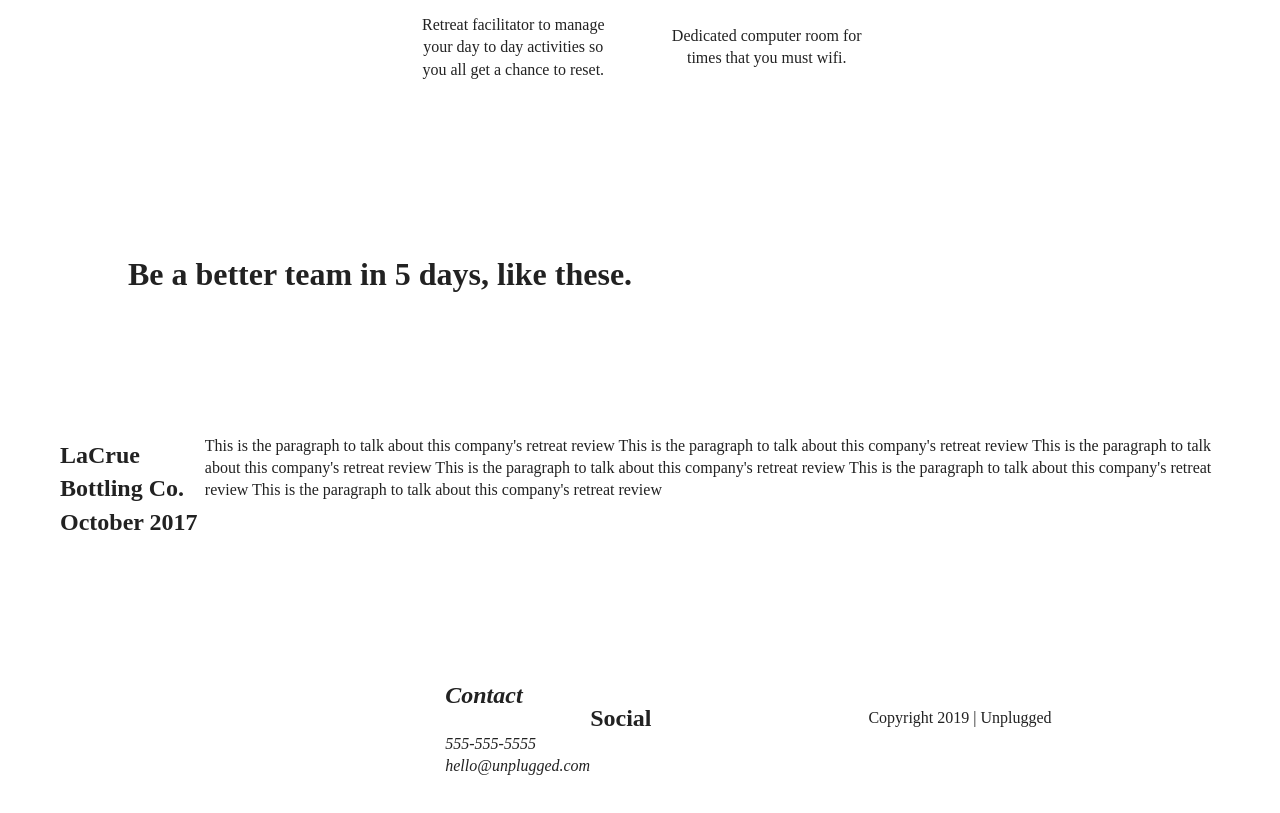
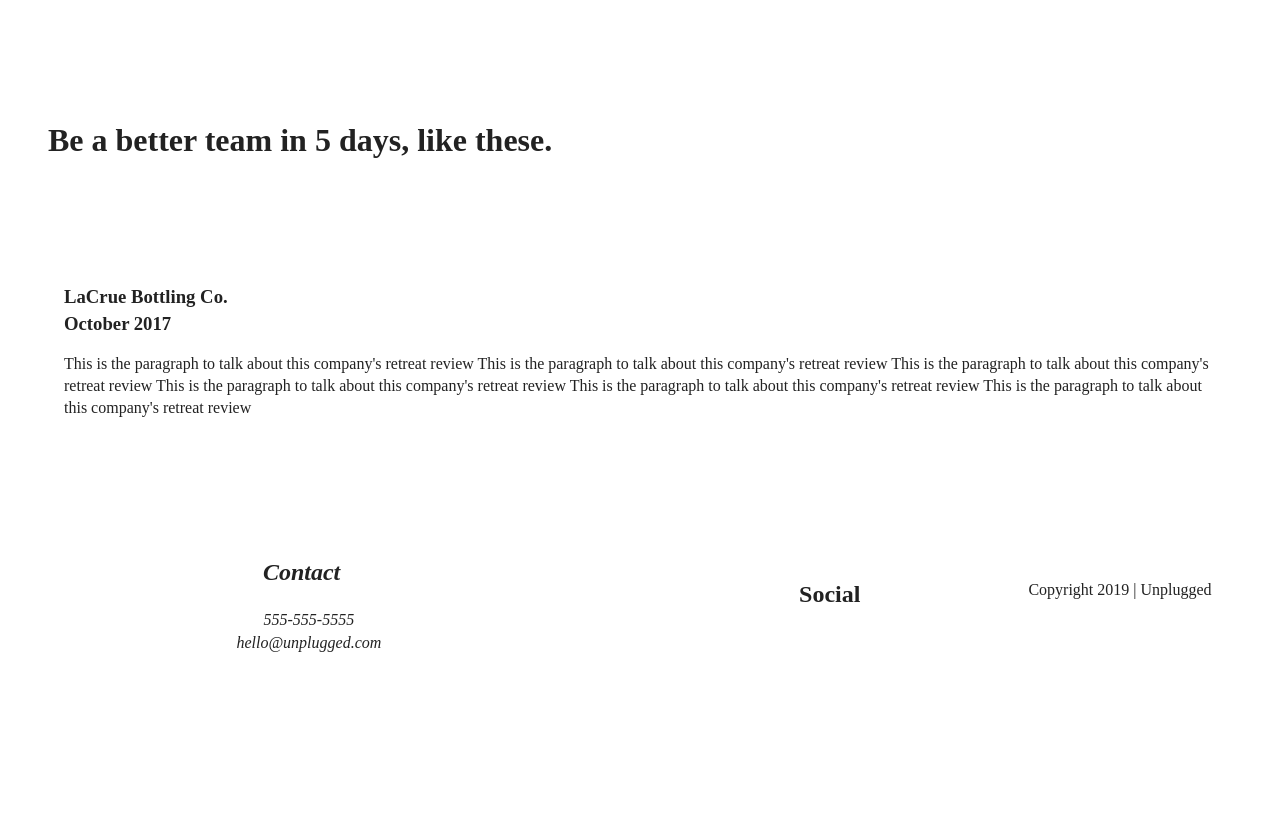
Before and after one commit to hillarylynnek/unplugged-retreat, a plain HTML site: page index.html in a window 1280 px wide. Shown: the part 1239-2052 px from the top of the page. After the commit the page ends 1993 px from the top, so only its background shows below. Drawn offline with nearby package versions, Linux system fonts and the light colour scheme.

Commit message:
CSS Flex Layout for Tablet and Mobile Homepage

```diff
--- a/css/main.css
+++ b/css/main.css
@@ -221,16 +221,29 @@ aside {
 
 }
 
-.reviews {
+
+
+.reviews article {
     display: flex;
-    justify-content: flex-start;
-    align-items: flex-start;
+    justify-content: center;
+    align-items: center;
     flex-flow: row wrap;
 }
 
 .reviews h3 {
-    width: 88%;
+    width: 90%;
+    margin:0;
 }
+
+.reviews h1 {
+    width: 90%
+}
+
+
+.reviews p {
+    width: 90%;
+}
+
 
 /*-----About-------*/
 
@@ -312,16 +325,17 @@ footer p {
 }
 
 .footer-content {
+
 }
 
 
 
 .contact {
-
+    text-align: center;
 }
 
 .social {
-
+    text-align: center;
 }
 
 .social-icons {
@@ -329,6 +343,7 @@ footer p {
 }
 
 .copyright {
+     margin-bottom: 10px;
 
 }
 
@@ -505,21 +520,22 @@ aside .content-wrapper .form {
 .reviews article {
     display: flex;
     justify-content: center;
+    align-items: center;
+    flex-flow: row wrap;
 }
 
-.reviews {
-    padding: 0px 60px;
-}
+.reviews .content-wrapper {
 
-footer .content-wrapper {
-    width: 55%%;
 }
 
 .footer-content {
     display: flex;
-    justify-content: center;
+    justify-content: space-between;
     align-items: center;
+    flex-basis: 65%;
 }
+
+
 
 /*-----About Page Tablet Styles--------*/
 
@@ -564,6 +580,30 @@ footer .content-wrapper {
 
 @media only screen and (min-width: 1200px) {
     /* Desktop Styles */
+
+.content-wrapper {
+   max-width: 960px;
+}
+
+/*----Desktop Homepage Styles-------*/
+
+
+
+/*---Hero---*/
+
+/*---Aside---*/
+
+/*---Features---*/
+
+/*---Review---*/
+
+
+
+/*------------------------ABOUT PAGE DESKTOP STYLES-----------------------*/
+
+
+
+/*------------------------FAQ PAGE DESKTOP STYLES--------------------------*/
 
 }
 
--- a/index.html
+++ b/index.html
@@ -67,7 +67,7 @@
   <section class="features">
     <div class="content-wrapper">
       <h1>Have the work week you've always dreamed of - without the bad wifi.</h1>
-      <div class="features-items">
+    <div class="features-items">
     <article>
       <p class="fontawesome-icon"></p>
       <p class="features-item-description">Located in a peaceful bungalow outside of Lake Geneva, Wisconsin.</p>
@@ -106,7 +106,9 @@
 
     <article>
       <!--this is where the image needs to go -->
-      <h2>LaCrue Bottling Co. October 2017 </h2>
+      <h3>LaCrue Bottling Co.</h3>
+      <h3>October 2017</h3>
+
       <p>This is the paragraph to talk about this company's retreat review  This is the paragraph to talk about this company's retreat review  This is the paragraph to talk about this company's retreat review  This is the paragraph to talk about this company's retreat review  This is the paragraph to talk about this company's retreat review  This is the paragraph to talk about this company's retreat review   </p>
     </article>
   </section>
```
